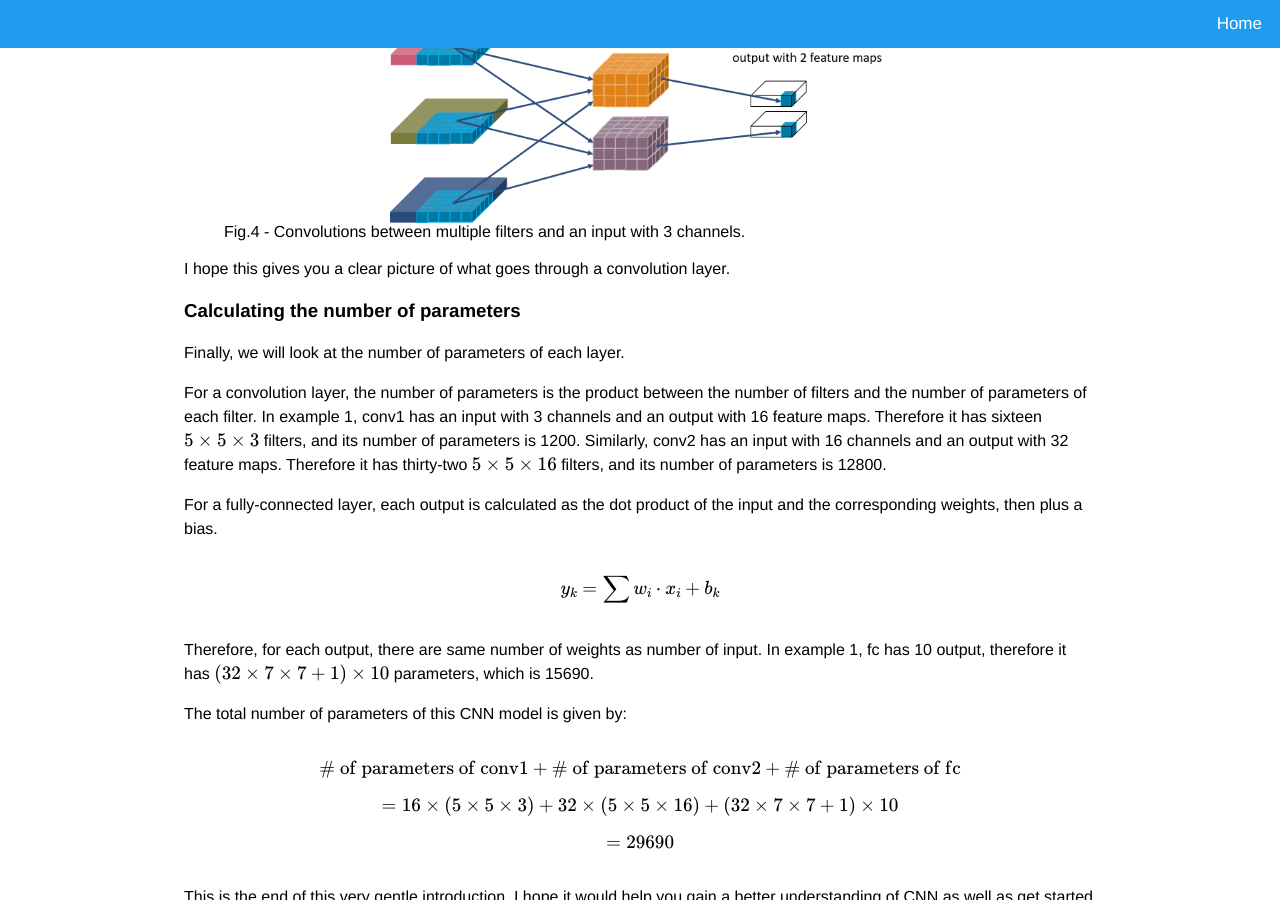
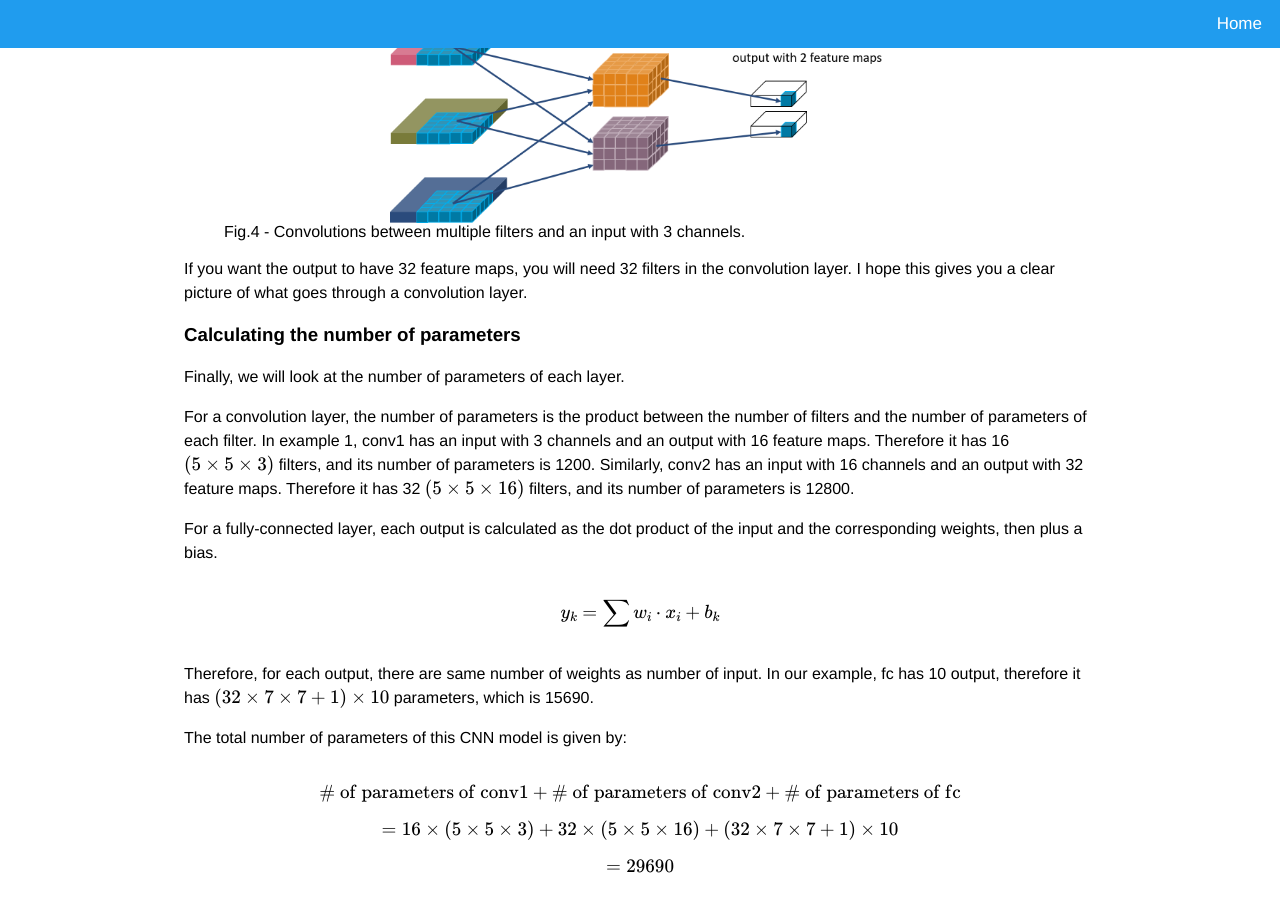
Before and after one commit to takmanman/takmanman.github.io, a Jekyll site: the page built from _posts/2019-09-08-basic-cnn.md, in a window 1280 px wide and 900 px high, scrolled down 5342 px. Built offline with Jekyll 4.4.1, drawn with Linux system fonts in a browser that asks for light colours; nearby versions of some CDN libraries; some of the changed text lies outside the part shown.

Commit message:
Minor improvements

```diff
--- a/_posts/2019-09-08-basic-cnn.md
+++ b/_posts/2019-09-08-basic-cnn.md
@@ -115,7 +115,7 @@
 
 And this is all you need to do to build a CNN model using PyTorch.
 
-<h2>Kernel Size and the Spatial Dimension of the Convolution Layer Output</h2>
+<h2>2. Kernel Size and the Spatial Dimension of the Convolution Layer Output</h2>
 <p>
 If we instead set the kernel sizes of both convolution layers to 5, and again input an image of size \(32 \times 32\), it is going to give us an error.
 </p>
@@ -135,7 +135,7 @@
 </div>
 </pre>
 
-This is because the fully-connected layer at the top of the model is expecting a different input size.
+This is because the fully-connected layer at the end of the model is expecting a different input size.
 
 <h3>How to calculate the height and width of the convolution layer output</h3>
 
@@ -210,15 +210,15 @@
 <figcaption>Fig.4 - Convolutions between multiple filters and an input with 3 channels.</figcaption>
 </figure>
 
-I hope this gives you a clear picture of what goes through a convolution layer.
+If you want the output to have 32 feature maps, you will need 32 filters in the convolution layer. I hope this gives you a clear picture of what goes through a convolution layer.
 
 <h3>Calculating the number of parameters</h3>
 <p>
 Finally, we will look at the number of parameters of each layer.
 </p>
 <p>For a convolution layer, the number of parameters is the product between the number of filters and the number of parameters of each filter.
-In example 1, conv1 has an input with 3 channels and an output with 16 feature maps. Therefore it has sixteen \(5 \times 5 \times 3\) filters, and its number of parameters is 1200.
-Similarly, conv2 has an input with 16 channels and an output with 32 feature maps. Therefore it has thirty-two \(5 \times 5 \times 16\) filters, and its number of parameters is 12800.
+In example 1, conv1 has an input with 3 channels and an output with 16 feature maps. Therefore it has 16 \((5 \times 5 \times 3)\) filters, and its number of parameters is 1200.
+Similarly, conv2 has an input with 16 channels and an output with 32 feature maps. Therefore it has 32 \((5 \times 5 \times 16)\) filters, and its number of parameters is 12800.
 </p>
 
 For a fully-connected layer, each output is calculated as the dot product of the input and the corresponding weights, then plus a bias.
@@ -227,7 +227,7 @@
 </div>
 <p>
 Therefore, for each output, there are same number of weights as number of input.
-In example 1, fc has 10 output, therefore it has \((32 \times 7 \times 7 + 1)\times 10\) parameters, which is 15690.
+In our example, fc has 10 output, therefore it has \((32 \times 7 \times 7 + 1)\times 10\) parameters, which is 15690.
 </p>
 <p>
 The total number of parameters of this CNN model is given by:
```
Also changed, not shown: other parts of _posts/2019-09-08-basic-cnn.md (+2 -2 lines).
